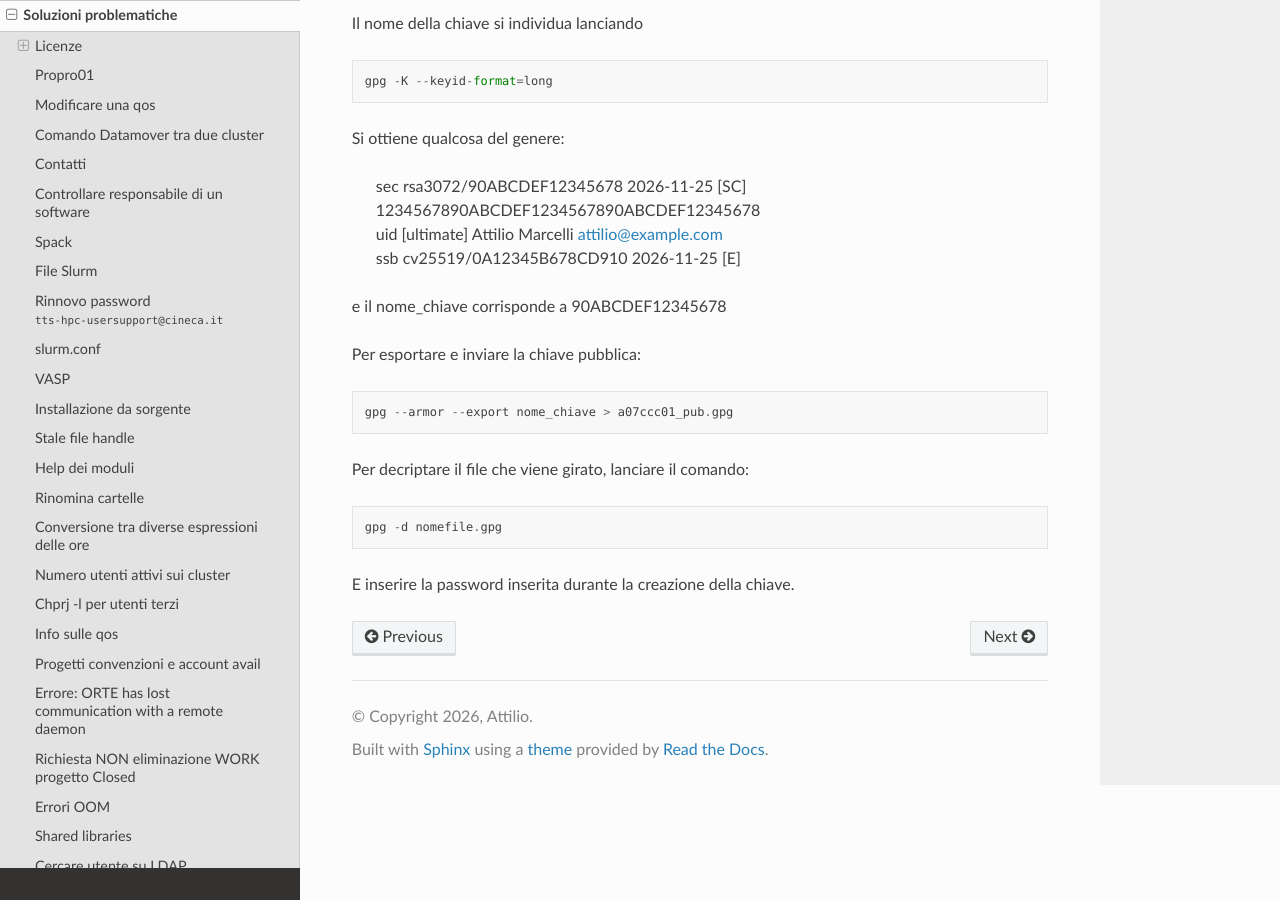
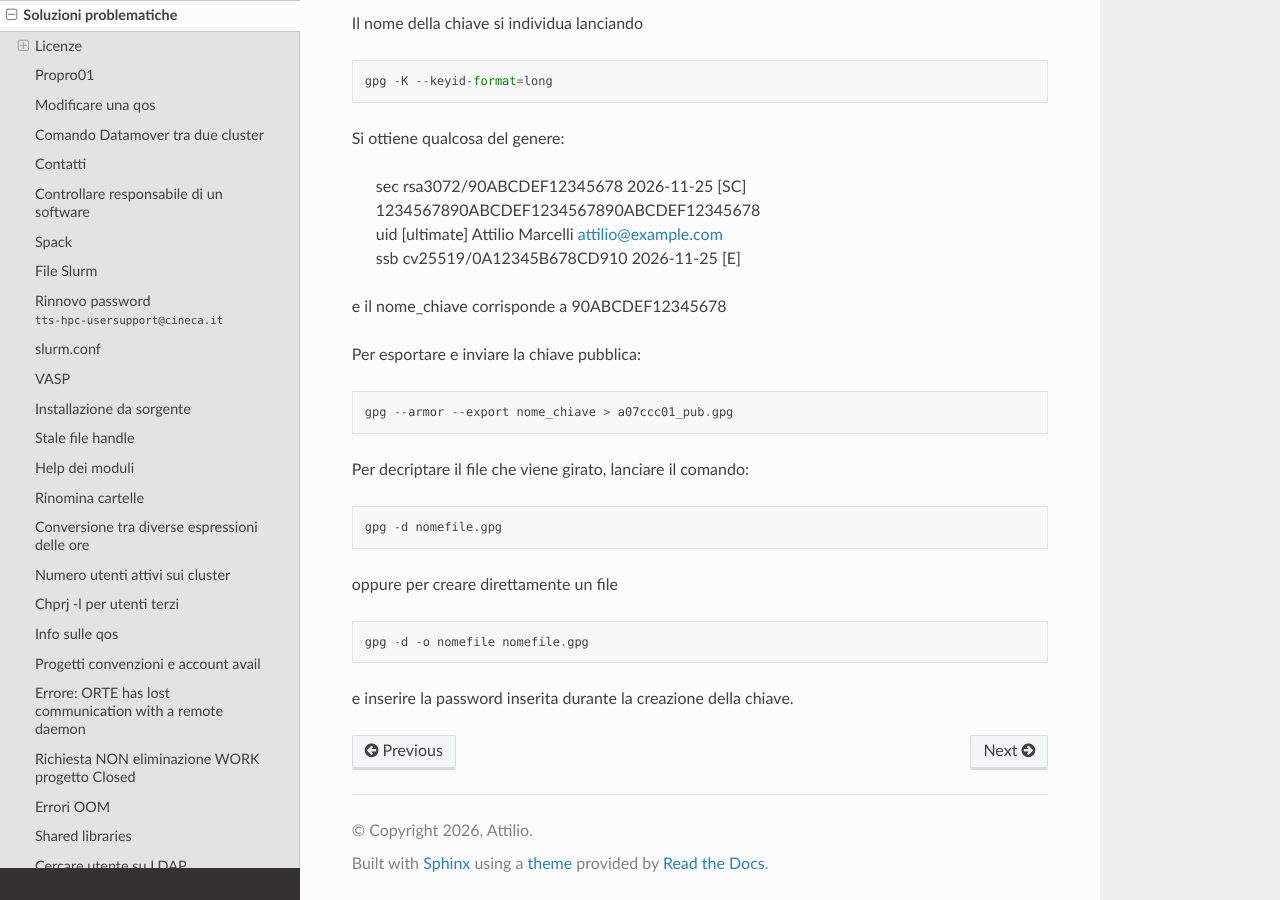
Before and after one commit to Plraska707/appunti_di_lavoro, a Sphinx documentation site: the page built from docs/source/soluzioni_problematiche.md, in a window 1280 px wide and 900 px high, scrolled down 29121 px. Built offline with Sphinx 7.4.7 and the Read the Docs theme 3.1.0, drawn with Linux system fonts in a browser that asks for light colours.

Commit message:
piccola aggiunta gpg

````diff
--- a/docs/source/soluzioni_problematiche.md
+++ b/docs/source/soluzioni_problematiche.md
@@ -1147,5 +1147,9 @@ Per decriptare il file che viene girato, lanciare il comando:
 ```
 gpg -d nomefile.gpg
 ```
+oppure per creare direttamente un file
 
-E inserire la password inserita durante la creazione della chiave.
+```
+gpg -d -o nomefile nomefile.gpg
+```
+e inserire la password inserita durante la creazione della chiave.
````
